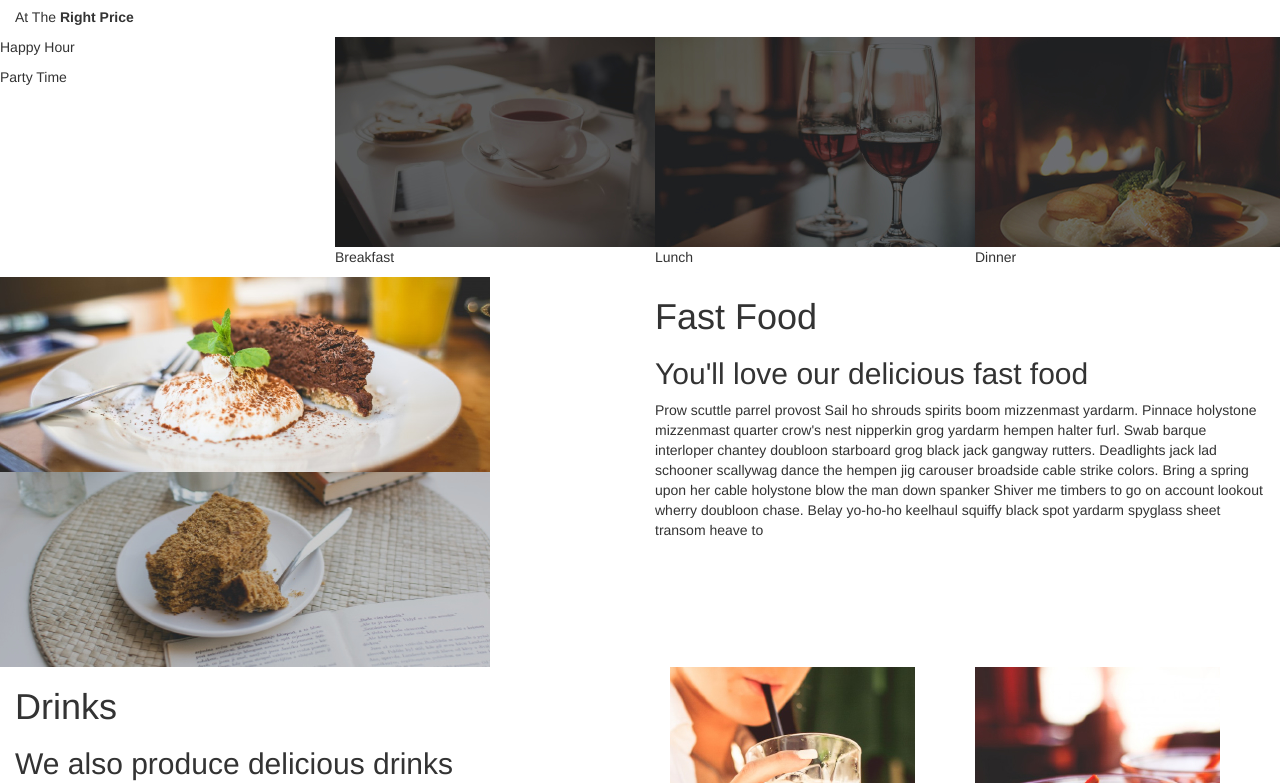
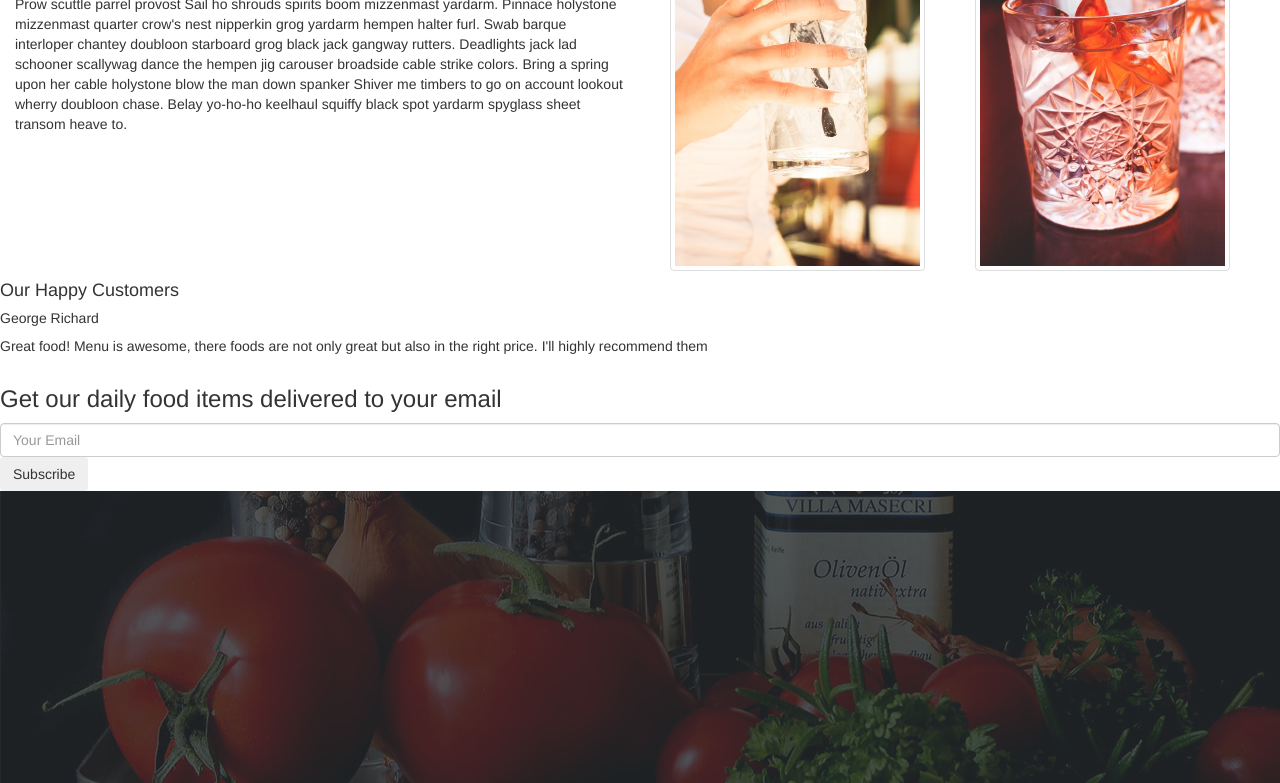
Before and after one commit to arnoldketo/anita-kitchen, a plain HTML site: page index.html in a window 1280 px wide. Shown: the part 945-1728 px from the top of the page. Drawn offline with Linux system fonts and the light colour scheme.

Commit message:
Make images of fastfood and drinks thumbnail

```diff
--- a/css/styles.css
+++ b/css/styles.css
@@ -0,0 +1,22 @@
+#breakfast {
+  background-image: url("../images/foodtop/breakfast.jpg");
+  background-repeat: no-repeat;
+  background-size: auto;
+
+
+}
+#logo {
+  background-image: url("../images/backgrounds/landing.jpg");
+  background-repeat: no-repeat;
+  background-size: auto;
+}
+
+#lunch {
+  background-image: url("../images/foodtop/lunch.jpg");
+  background-size: auto;
+}
+
+#dinner {
+  background-image: url("../images/foodtop/dinner.jpg");
+  background-size: auto;
+}
--- a/index.html
+++ b/index.html
@@ -11,11 +11,12 @@
   <body>
     <div class="container-fluid">
       <div class="row">
-        <div class="col-md-12">
-              <img src="images/backgrounds/landing.jpg">
+        <div class="col-md-12" id="logo">
+          <div class="text-center">
               <img src="images/logoBig.png" alt="image of logo">
                <p>We Provide The Best Food</p>
                <p>At The <strong>Right Price</strong></p>
+          </div>
 
         </div>
 
@@ -31,16 +32,17 @@
             <p>Party Time</p>
           </div>
         </div>
-        <div class="col-md-3">
-          <img src="images/foodtop/breakfast.jpg"> <!-- Breakfast-->
+        <div class="col-lg-3" id="breakfast"><!-- Breakfast-->
+          <div class="text-center">
            <p>Breakfast</p>
+          </div>
         </div>
-        <div class="col-md-3">
-          <img src="images/foodtop/lunch.jpg"> <!--lunch-->
+        <div class="col-lg-3" id="lunch">
+           <!--lunch-->
           <p>Lunch<p>
         </div>
-        <div class="col-md-3"> <!--Dinner-->
-          <img src="images/foodtop/dinner.jpg">
+        <div class="col-lg-3" id="dinner"> <!--Dinner-->
+
           <p>Dinner</p>
         </div>
       </div>
@@ -49,10 +51,10 @@
       <div class="row">
         <div class="col-md-6"> <!-- image of fastfood -->
           <div class="row">
-          <img src="images/fastFood1.jpg">
+          <img src="images/fastFood1.jpg" class="img-thumbnail">
           </div>
           <div class="row">
-          <img src="images/fastFood2.jpg">
+          <img src="images/fastFood2.jpg" class="img-thumbnail">
           </div>
         </div>
         <div class="col-md-6">
@@ -79,10 +81,10 @@
         </div>
         <div class="col-md-6"> <!-- image of drink -->
           <div class="col-md-6">
-            <img src="images/drink1.jpg">
+            <img src="images/drink1.jpg" class="img-thumbnail">
           </div>
           <div class="col-md-6">
-            <img src="images/drink2.jpg">
+            <img src="images/drink2.jpg" class="img-thumbnail" >
           </div>
         </div>
       </div>
@@ -94,6 +96,7 @@
     </div>
     <div class="container-fluid">
       <div class="row"> <!-- Happy customers -->
+        <table class="table">
 
           <h4>Our Happy Customers</h4>
           <h5>George Richard</h5>
@@ -107,12 +110,18 @@
     <div class="container-fluid">
       <div class="row"> <!-- Mail subscribe -->
         <h3>Get our daily food items delivered to your email </h3>
+        <form class="form-inline my-2 my-lg-0">
+          <input class="form-control mr-sm-2" type="search" placeholder="Your Email" aria-label="Your Email">
+          <button class="btn btn-outline-success my-2 my-sm-0" type="submit">Subscribe</button>
+        </form>
         <img src="images/backgrounds/subscribe.jpg">
       </div>
     </div>
     <div class="container-fluid">
       <div class="row"> <!-- Final layout -->
-
+        <p>
+          That's what we are
+        </p>
       </div>
     </div>
   </body>
```
